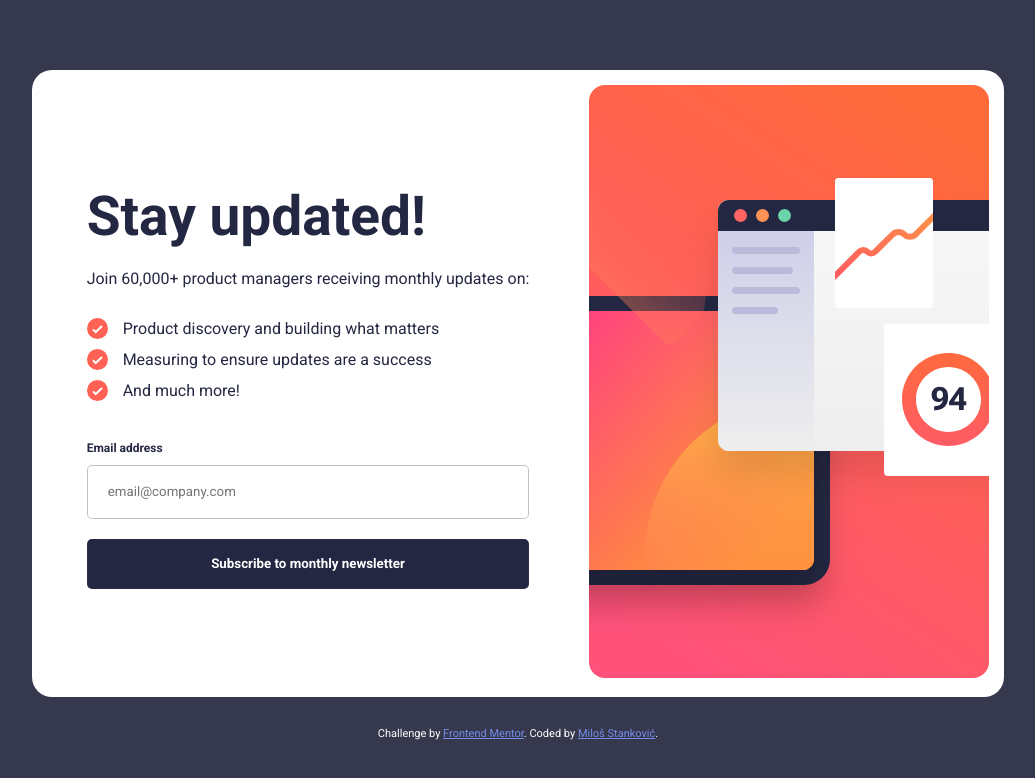
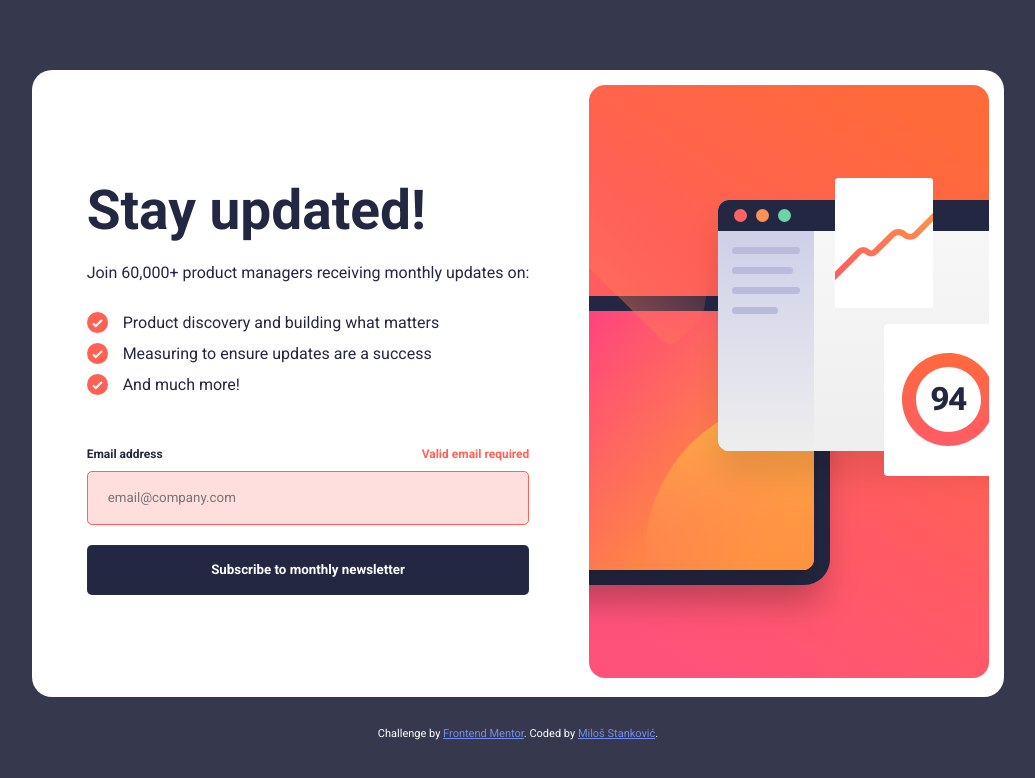
Before and after one commit to milos1214/Newsletter-sign-up-form, a plain HTML site: page index.html in a window 1280 px wide. Both pictures are taken after a click on the button "Subscribe to monthly newsletter". Shown: the whole page, without its empty margins (122-1157 px from the left). Drawn offline with Linux system fonts and the light colour scheme.

Commit message:
Functionality
Functionality (JS)

```diff
--- a/index.html
+++ b/index.html
@@ -13,7 +13,7 @@
 
   <!-- Sign-up form start -->
   <main class="container">
-    <div class="sign-up">
+    <div class="sign-up" id="sign-up">
       <h1>Stay updated!</h1>
 
       <p>Join 60,000+ product managers receiving monthly updates on:</p>
@@ -24,17 +24,21 @@
         <li><img src="assets/images/icon-list.svg"> And much more!</li>
       </ul>
 
-      <p class="small-p">Email address</p>
+      <div class="paragraphs">
+        <p class="small-p">Email address</p>
+        <p class="error-p" id="error-p"></p>
+      </div>
+
 
       <div class="form">
-        <input type="email" name="email" id="email" placeholder="email@company.com">
+        <input type="email" class="input" name="email" id="email" placeholder="email@company.com">
 
-        <button name="button" class="button">Subscribe to monthly newsletter</button>
+        <button name="button" id="button" class="button">Subscribe to monthly newsletter</button>
       </div>
 
     </div>
 
-    <div class="image">
+    <div class="image" id="image">
       <img class="illustration" src="assets/images/illustration-sign-up-desktop.svg" alt="sign-up illustration">
       <img class="mobile" src="assets/images/illustration-sign-up-mobile.svg">
     </div>
@@ -43,17 +47,18 @@
 
     <!-- Success message start -->
 
-    <div class="success">
+    <div class="success" id="success">
       <img src="/assets/images/icon-success.svg" alt="success icon">
 
       <h2>Thanks for subscribing!</h2>
 
-      <p>A confirmation email has been sent to <b>ash@loremcompany.com</b>. Please open it and click the button inside
+      <p>A confirmation email has been sent to <b id="mail">ash@loremcompany.com</b>. Please open it and click the
+        button inside
         to
         confirm
         your subscription.</p>
 
-      <button class="success-btn">Dismiss message</button>
+      <button class="success-btn" id="success-btn">Dismiss message</button>
     </div>
 
 
@@ -68,6 +73,7 @@
     Coded by <a href="https://github.com/milos1214">Miloš Stanković</a>.
   </div>
 
+  <script src="script.js"></script>
 </body>
 
 </html>
--- /dev/null
+++ b/script.js
@@ -0,0 +1,27 @@
+var email = document.getElementById("email");
+var button = document.getElementById("button");
+var errorP = document.getElementById("error-p");
+var signUp = document.getElementById("sign-up");
+var image = document.getElementById("image");
+var success = document.getElementById("success");
+var successButton = document.getElementById("success-btn");
+var mail = document.getElementById("mail");
+
+button.addEventListener("click", function () {
+  if (!email.value.match(/^[A-Za-z\._\-0-9]*[@][A-Za-z]*[\.][a-z]{2,4}$/)) {
+    email.classList.add("input-error");
+    errorP.innerText = "Valid email required";
+  } else {
+    signUp.style.display = "none";
+    image.style.display = "none";
+    success.style.display = "block";
+
+    mail.innerText = email.value;
+  }
+});
+
+successButton.addEventListener("click", function () {
+  signUp.style.display = "block";
+  image.style.display = "block";
+  success.style.display = "none";
+});
--- a/style.css
+++ b/style.css
@@ -89,6 +89,7 @@ li {
   font-size: 12px;
   font-weight: var(--font-thick);
   margin-bottom: 10px;
+  display: inline-block;
 }
 
 input {
@@ -119,7 +120,7 @@ button {
   color: var(--white-color);
   font-weight: var(--font-thick);
   transition-duration: 0.3s;
-  transition-timing-function: ease-in-out;
+  transition-timing-function: cubic-bezier(0.075, 0.82, 0.165, 1);
 }
 
 button:hover {
@@ -154,6 +155,25 @@ button:hover {
   padding-bottom: 0;
   margin-bottom: 0;
   margin-top: 15px;
+}
+
+.input-error {
+  color: var(--tomato-color);
+  background-color: hsl(4, 100%, 67%, 20%);
+  border: 1px solid hsl(4, 100%, 67%);
+}
+
+.error-p {
+  color: var(--tomato-color);
+  font-size: 12px;
+  font-weight: var(--font-thick);
+  margin-bottom: 10px;
+  display: inline-block;
+}
+
+.paragraphs {
+  display: flex;
+  justify-content: space-between;
 }
 
 @media (max-width: 768px) {
```
